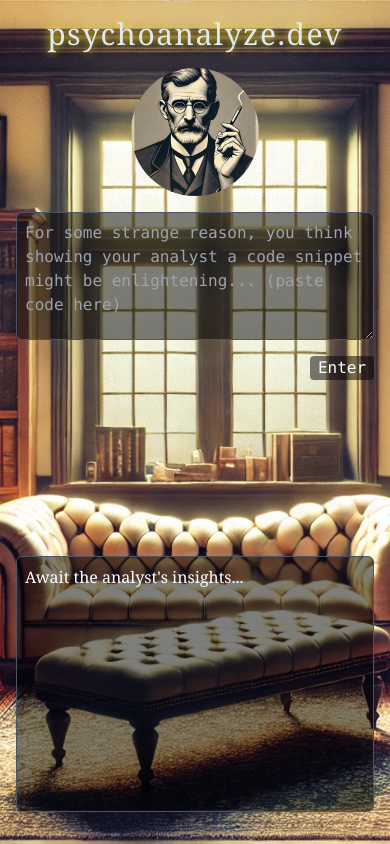
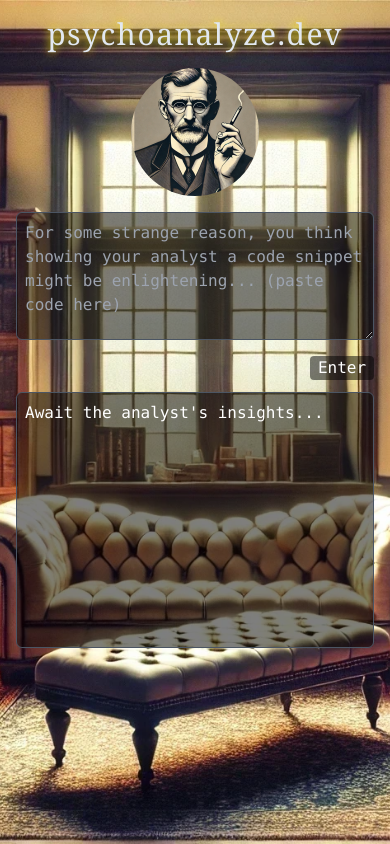
Before and after one commit to fractal-bootcamp/sarahbicknell.psychoanalyzedev, a Next.js app: page / in a window 390 px wide. Built offline with nearby package versions, Linux system fonts and the light colour scheme.

Commit message:
responsive styling etc

```diff
--- a/app/page.tsx
+++ b/app/page.tsx
@@ -17,7 +17,7 @@ export default function Home() {
 
       <div className="flex flex-col md:flex-row flex-grow">
         <div className="flex-grow md:w-[70%] flex flex-col md:pr-8 order-last md:order-first">
-        <form onSubmit={handleSubmit} className="flex flex-col md:flex-row flex-grow">
+        <form onSubmit={handleSubmit} className="flex flex-col md:flex-row ">
             <textarea
               className="w-full h-32 sm:h-36 md:h-40 bg-black font-mono bg-opacity-50 border border-gray-600 rounded-md text-white p-2 mb-4"
               value={input}
@@ -33,7 +33,7 @@ export default function Home() {
             </button>
           </form>
           <div
-            className="w-full h-64 sm:h-72 md:h-80 bg-black font-serif bg-opacity-50 border border-gray-600 rounded-md text-white p-2 mb-4 overflow-auto"
+            className="w-full h-64 sm:h-72 md:h-80 bg-black font-mono bg-opacity-50 border border-gray-600 rounded-md text-white p-2 mb-4 overflow-auto"
           >
             {(() => {
               const lastAnalystMessage = messages
```
Also changed, not shown: public/psychoffice.webp.
